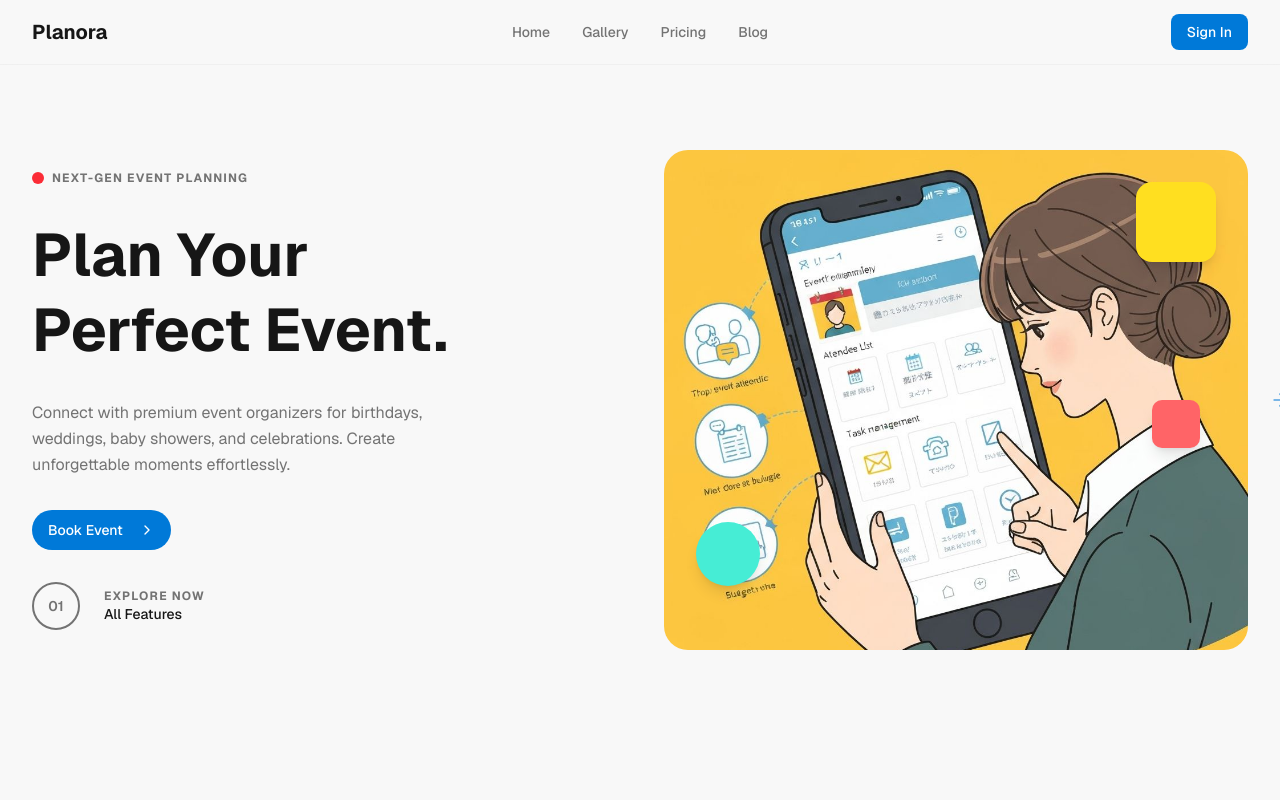
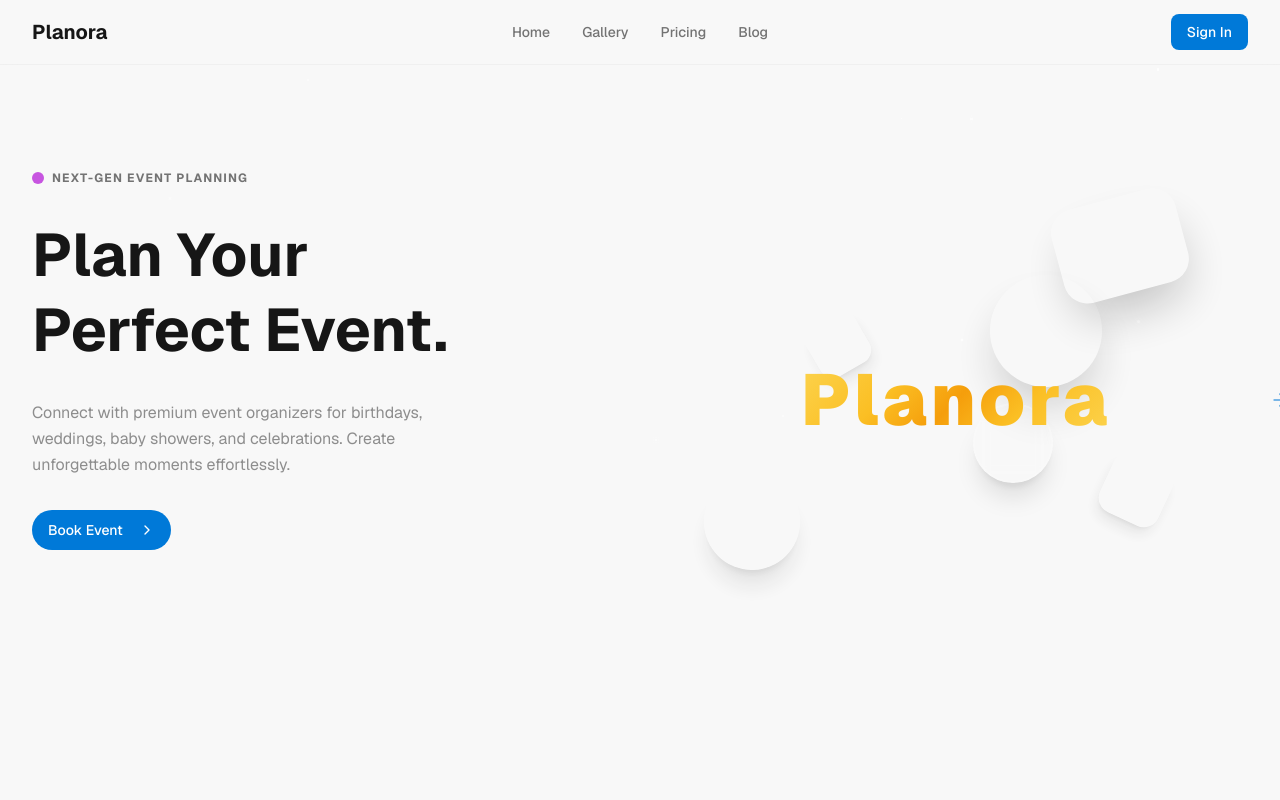
Before and after one commit to satyam-uforur/planora, a Next.js app: page / in a window 1280 px wide. Shown: the top 800 px of the page. Built offline with nearby package versions, Linux system fonts and the light colour scheme; no server answers.

Commit message:
Update hero-section.tsx

```diff
--- a/components/hero-section.tsx
+++ b/components/hero-section.tsx
@@ -7,6 +7,7 @@ import { useEffect, useState } from "react"
 
 export default function HeroSection() {
   const [scrollY, setScrollY] = useState(0)
+  const [stars, setStars] = useState<Array<{ id: number; x: number; y: number; size: number; opacity: number }>>([])
 
   useEffect(() => {
     const handleScroll = () => setScrollY(window.scrollY)
@@ -14,26 +15,61 @@ export default function HeroSection() {
     return () => window.removeEventListener("scroll", handleScroll)
   }, [])
 
+  useEffect(() => {
+    const generatedStars = Array.from({ length: 12 }).map((_, i) => ({
+      id: i,
+      x: Math.random() * 100,
+      y: Math.random() * 60,
+      size: Math.random() * 2 + 1,
+      opacity: Math.random() * 0.6 + 0.4,
+    }))
+    setStars(generatedStars)
+  }, [])
+
   return (
-    <div className="pt-32 pb-16 px-4 sm:px-6 lg:px-8 bg-background min-h-[calc(100vh-64px)] flex items-center overflow-hidden">
-      <div className="max-w-7xl mx-auto w-full">
+    <div className="pt-32 pb-16 px-4 sm:px-6 lg:px-8 bg-background min-h-[calc(100vh-64px)] flex items-center overflow-hidden relative">
+      <div className="absolute inset-0 pointer-events-none">
+        {stars.map((star) => (
+          <div
+            key={star.id}
+            className="absolute rounded-full bg-white"
+            style={{
+              left: `${star.x}%`,
+              top: `${star.y}%`,
+              width: `${star.size}px`,
+              height: `${star.size}px`,
+              opacity: Math.max(0, star.opacity - scrollY / 1000),
+              boxShadow: `0 0 ${star.size * 2}px rgba(255,255,255,0.8)`,
+              transition: "opacity 0.3s ease-out",
+            }}
+          />
+        ))}
+      </div>
+
+      <div className="max-w-7xl mx-auto w-full relative z-10">
         <div className="grid md:grid-cols-2 gap-12 items-center">
-          <div
-            className="space-y-8"
-            style={{
-              transform: `translateY(${scrollY * 0.3}px)`,
-            }}
-          >
+          <div className="space-y-8">
             <div className="flex items-center gap-2">
-              <div className="w-3 h-3 bg-red-500 rounded-sm"></div>
+              <div className="w-3 h-3 bg-accent rounded-sm"></div>
               <span className="text-xs font-bold text-muted-foreground tracking-widest">NEXT-GEN EVENT PLANNING</span>
             </div>
 
-            <h1 className="text-5xl md:text-6xl font-bold text-foreground leading-tight text-balance">
+            <h1
+              className="text-5xl md:text-6xl font-bold text-foreground leading-tight text-balance overflow-hidden"
+              style={{
+                transform: `translateX(${Math.max(-100, -scrollY * 0.8)}px)`,
+              }}
+            >
               Plan Your Perfect Event.
             </h1>
 
-            <p className="text-base text-muted-foreground leading-relaxed max-w-md">
+            <p
+              className="text-base text-muted-foreground leading-relaxed max-w-md"
+              style={{
+                transform: `translateY(${scrollY * 0.15}px) translateX(${scrollY * 0.1}px)`,
+                opacity: Math.min(1, 0.8 + scrollY / 1500),
+              }}
+            >
               Connect with premium event organizers for birthdays, weddings, baby showers, and celebrations. Create
               unforgettable moments effortlessly.
             </p>
@@ -48,7 +84,9 @@ export default function HeroSection() {
             <div
               className="flex items-center gap-6 pt-8"
               style={{
-                transform: `translateY(${scrollY * -0.2}px)`,
+                transform: `translateX(${Math.max(0, scrollY * 0.5 - 100)}px)`,
+                opacity: Math.min(1, Math.max(0, scrollY / 300)),
+                transition: "all 0.3s ease-out",
               }}
             >
               <div className="w-12 h-12 rounded-full border-2 border-muted-foreground flex items-center justify-center">
@@ -68,31 +106,88 @@ export default function HeroSection() {
               transition: "transform 0.3s ease-out",
             }}
           >
-            <div className="relative w-full h-full bg-gradient-to-br from-blue-100 to-purple-100 rounded-3xl overflow-hidden flex items-center justify-center">
-              <img
-                src="/event-planning-illustration-with-phone-organizer.jpg"
-                alt="Event planning illustration"
-                className="w-full h-full object-cover"
-              />
+            <div className="absolute inset-0 pointer-events-none">
+              {/* Floating shapes with parallax - no background container */}
+              <div
+                className="absolute top-12 right-16 w-32 h-24 bg-gradient-to-br from-premium-accent to-premium-accent-dark rounded-3xl shadow-2xl"
+                style={{
+                  transform: `translate(${scrollY * 0.25}px, ${scrollY * 0.35}px) rotate(-15deg)`,
+                  opacity: 0.95,
+                }}
+              ></div>
 
               <div
-                className="absolute top-8 right-8 w-20 h-20 bg-yellow-300 rounded-2xl shadow-lg"
+                className="absolute top-1/4 right-1/4 w-28 h-28 bg-gradient-to-br from-premium-rose to-premium-rose/70 rounded-full shadow-2xl"
                 style={{
                   transform: `translate(${scrollY * 0.2}px, ${scrollY * 0.3}px)`,
+                  opacity: 0.9,
                 }}
               ></div>
+
               <div
-                className="absolute bottom-16 left-8 w-16 h-16 bg-teal-300 rounded-full shadow-lg"
+                className="absolute bottom-20 left-10 w-24 h-24 bg-gradient-to-br from-premium-teal to-premium-teal-dark rounded-full shadow-xl"
                 style={{
-                  transform: `translate(${-scrollY * 0.2}px, ${scrollY * 0.2}px)`,
+                  transform: `translate(${-scrollY * 0.25}px, ${scrollY * 0.25}px)`,
+                  opacity: 0.88,
                 }}
               ></div>
+
               <div
-                className="absolute top-1/2 right-12 w-12 h-12 bg-red-400 rounded-lg shadow-lg"
+                className="absolute bottom-32 right-20 w-16 h-16 bg-gradient-to-br from-premium-navy to-premium-navy/80 rounded-2xl shadow-lg"
                 style={{
-                  transform: `translate(${scrollY * 0.15}px, ${-scrollY * 0.3}px)`,
+                  transform: `translate(${scrollY * 0.15}px, ${-scrollY * 0.3}px) rotate(25deg)`,
+                  opacity: 0.85,
                 }}
               ></div>
+
+              <div
+                className="absolute top-1/3 left-1/4 w-14 h-14 bg-gradient-to-br from-premium-slate to-premium-slate-dark rounded-xl shadow-lg"
+                style={{
+                  transform: `translate(${scrollY * 0.3}px, ${-scrollY * 0.2}px) rotate(-30deg)`,
+                  opacity: 0.8,
+                }}
+              ></div>
+
+              <div
+                className="absolute top-20 left-16 w-2 h-20 bg-gradient-to-b from-premium-accent to-transparent rounded-full"
+                style={{
+                  transform: `translateY(${scrollY * 0.2}px) rotate(20deg)`,
+                  opacity: 0.7,
+                }}
+              ></div>
+
+              <div
+                className="absolute bottom-1/3 right-1/3 w-20 h-20 rounded-full border-2 border-white/20 shadow-xl backdrop-blur-sm"
+                style={{
+                  transform: `translate(${scrollY * 0.15}px, ${scrollY * 0.25}px)`,
+                }}
+              ></div>
+            </div>
+
+            <div className="relative z-20 pointer-events-none">
+              <div className="relative">
+                <h2
+                  className="text-6xl md:text-7xl font-black text-center relative z-10"
+                  style={{
+                    textShadow: `
+                      0 4px 15px rgba(212, 175, 55, 0.5),
+                      0 10px 40px rgba(212, 175, 55, 0.3),
+                      inset 0 2px 5px rgba(255, 255, 255, 0.6),
+                      0 0 50px rgba(255, 255, 200, 0.4),
+                      inset -1px -1px 10px rgba(0, 0, 0, 0.2)
+                    `,
+                    backgroundImage:
+                      "linear-gradient(135deg, #FCD34D 0%, #FBBF24 30%, #F59E0B 50%, #FBBF24 70%, #FCD34D 100%)",
+                    backgroundClip: "text",
+                    WebkitBackgroundClip: "text",
+                    WebkitTextFillColor: "transparent",
+                    letterSpacing: "0.05em",
+                    fontWeight: 900,
+                  }}
+                >
+                  Planora
+                </h2>
+              </div>
             </div>
           </div>
         </div>
```
